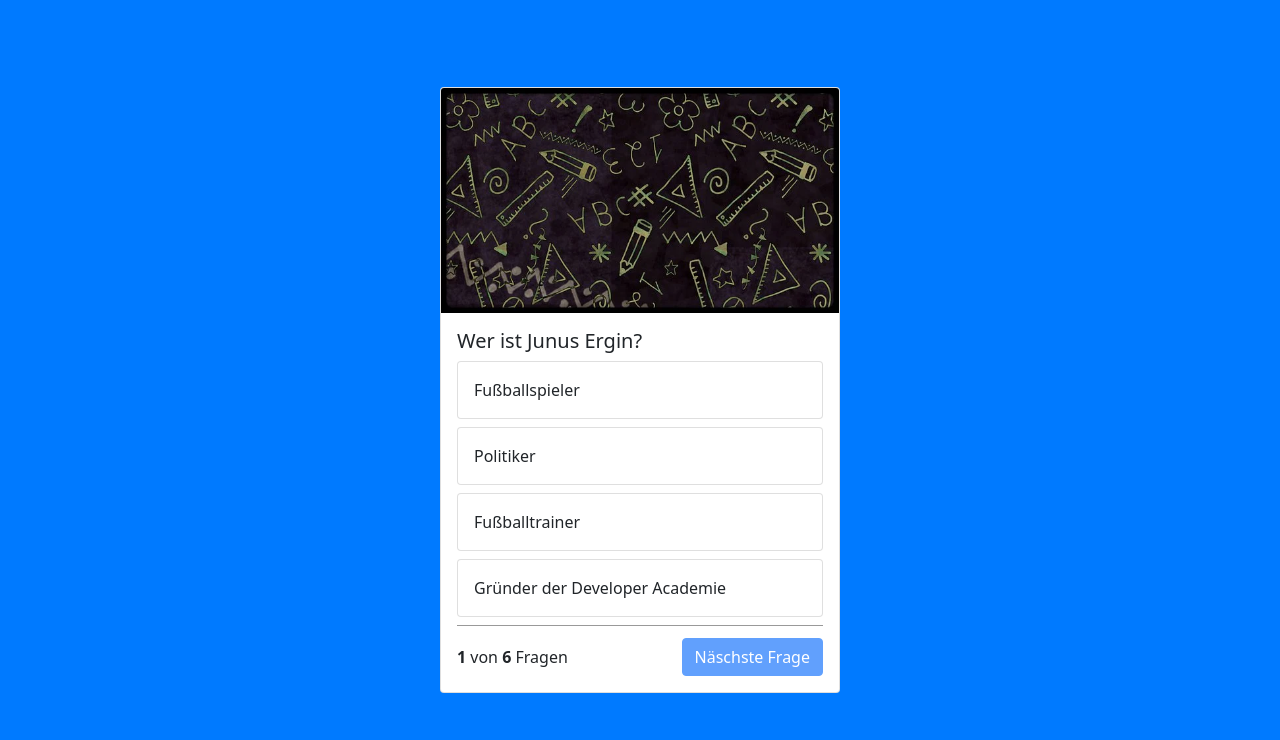
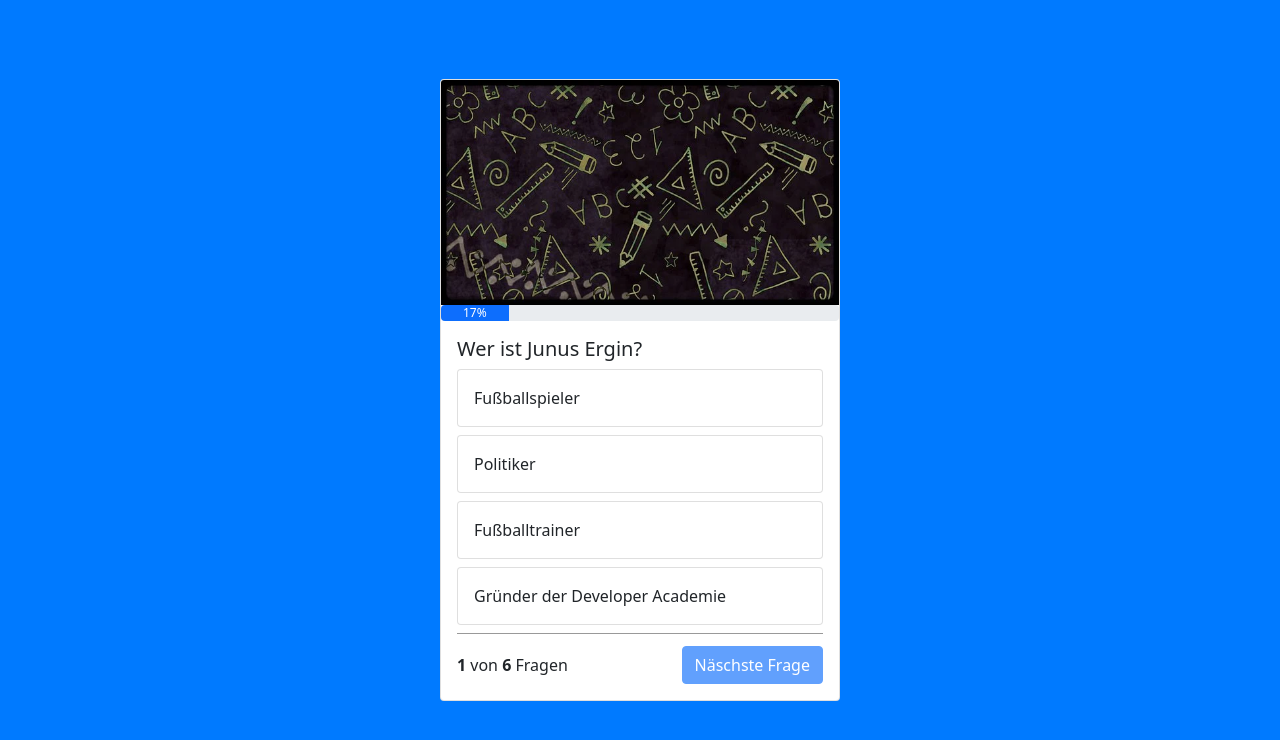
Before and after one commit to Az1009/quiz, a website: page quiz.html in a window 1280 px wide. Shown: the part 60-800 px from the top of the page. Drawn offline with nearby package versions, Linux system fonts and the light colour scheme.

Commit message:
progressBar

```diff
--- a/quiz.html
+++ b/quiz.html
@@ -27,7 +27,11 @@
         <div class="card quiz-card">
             <img src="img/pen.webp" class="card-img-top">
 
+            <!-- ProgressBar Bootstrap -->
 
+            <div class="progress">
+                <div class="progress-bar" id="progressBar" role="progressbar" style="width: 0%;">25%</div>
+            </div>
 
             <div class="card-body" id="endScreen" style="display: none;">
                 <div class="textCenter">quiz beendet
--- a/quiz.js
+++ b/quiz.js
@@ -71,9 +71,17 @@
         //Anzahl der gesamten Fragen
         document.getElementById('amountOfQuestions').innerHTML = questions.length;
         document.getElementById('amountOfRightQuestions').innerHTML = rightQuestions;
+    } else { // show next question
+
+        // Berechnung des Fortschrittbalkens
+        let percent = (currentQuestion + 1) / questions.length;
+        percent = Math.round(percent * 100);
+
+        document.getElementById('progressBar').innerHTML = `${percent}%`;
+        document.getElementById('progressBar').style = ` width: ${percent}%;`;
 
 
-    } else {
+        console.log(' fortschritt:', percent);
 
         let question = questions[currentQuestion];
 
```
